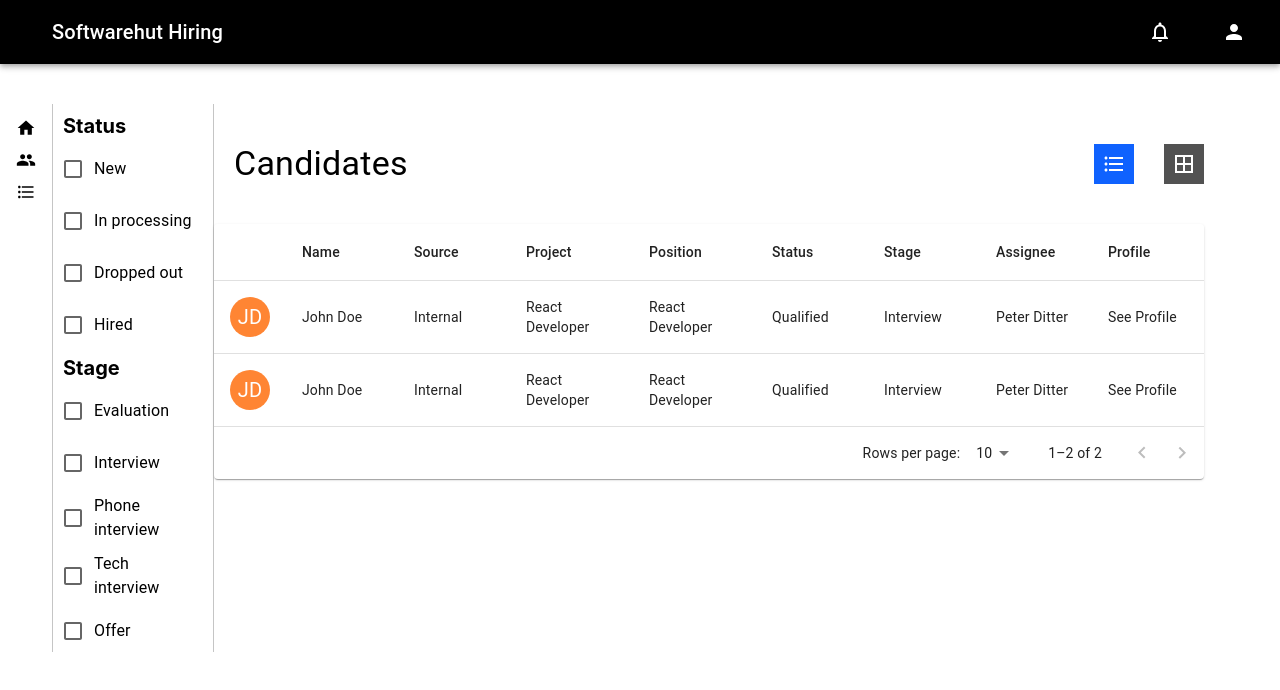
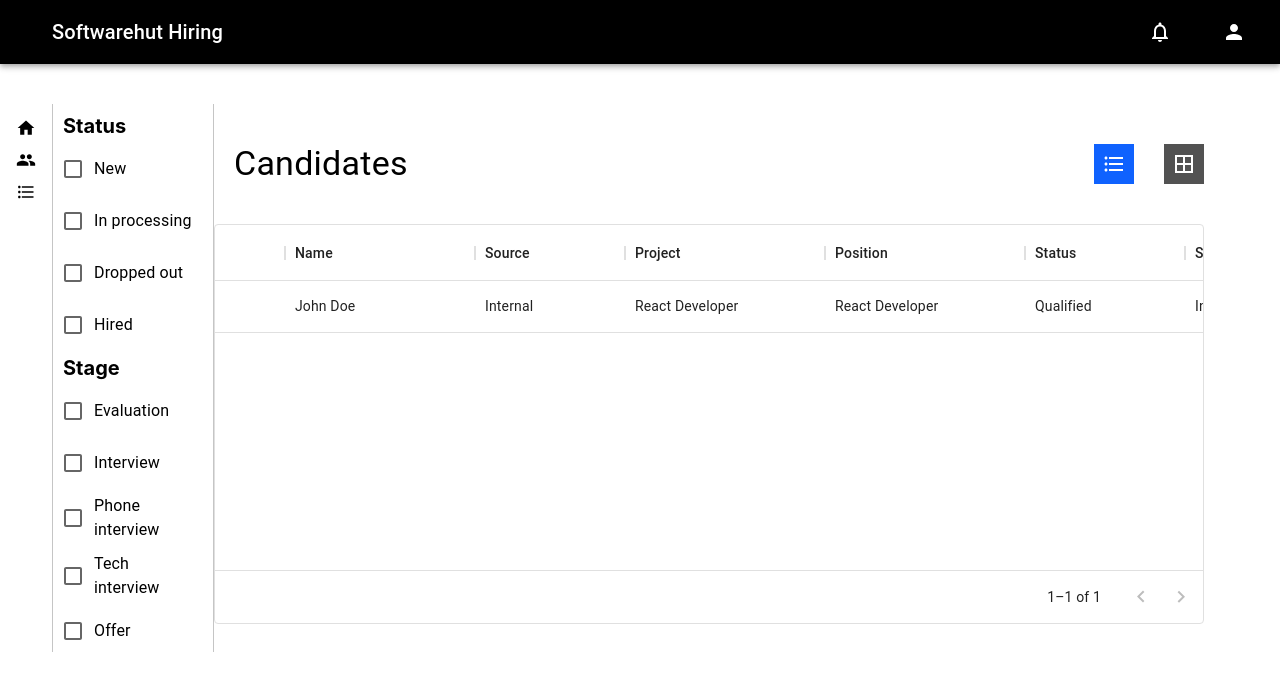
Before and after one commit to softwarehutpl/HeRo-frontend-2, a React (Create React App) app: page /candidates in a window 1280 px wide. Shown: the top 690 px of the page. Built offline with nearby package versions, Linux system fonts and the light colour scheme; no server answers.

Commit message:
candidates table change

```diff
--- a/src/modules/candidates/Candidates.tsx
+++ b/src/modules/candidates/Candidates.tsx
@@ -1,11 +1,12 @@
 import React from "react";
 import CheckboxFilters from "../common/components/checkboxFilters/CheckboxFilters";
-import StickyHeadTable from "../common/components/table/StickyHeadTable";
+// import StickyHeadTable from "../common/components/table/StickyHeadTable";
 import { CustomDiv, CheckboxDiv } from "./CandidatesStyles";
 import CandidatesTableHeader from "./headerCandidates/HeaderCandidates";
 import { useTables } from "../contexts/CandidatesTablesContext";
 import { CustomKanbanDiv} from "../common/components/kanban/KanbanTableStyles"
 import KanbanTable from "../common/components/kanban/KanbanTable";
+import CustomTable from "../common/components/table/CustomTable";
 
 function Candidates() {
   const whichTable = useTables().value;
@@ -18,6 +19,7 @@ function Candidates() {
     "Tech interview",
     "Offer",
   ];
+
   return (
     <CustomDiv>
       <CheckboxDiv>
@@ -27,7 +29,7 @@ function Candidates() {
       <div style={{ width: "100%" }}>
         <CandidatesTableHeader title="Candidates" />
         {whichTable === 0 ? (
-          <StickyHeadTable />
+          <CustomTable />
         ) : (
           <CustomKanbanDiv ><KanbanTable/></CustomKanbanDiv>
         )}
--- /dev/null
+++ b/src/modules/common/components/table/CustomTable.tsx
@@ -0,0 +1,51 @@
+import * as React from 'react';
+import { DataGrid, GridColDef } from '@mui/x-data-grid';
+import CustomAvatar from '../avatars/CustomAvatar';
+
+const columns: GridColDef[] = [
+  {
+    field: "avatar",
+    headerName: "",
+    width: 70,
+    sortable: false,
+    filterable: false,
+  },
+  { field: 'name', headerName: 'Name', width: 190 },
+  { field: 'source', headerName: 'Source', width: 150 },
+  { field: 'project', headerName: 'Project', width: 200 },
+  { field: 'position', headerName: 'Position', width: 200 },
+  { field: 'status', headerName: 'Status', width: 160 },
+  { field: 'stage', headerName: 'Stage', width: 160 },
+  { field: 'assignee', headerName: 'Assignee', width: 160 },
+  { field: 'profile', headerName: 'Profile', width: 160 },
+];
+
+const owndata = [
+  {
+    id: '1',
+    renderCell: () => {
+      return <CustomAvatar name={"John Doe"} />;
+    },
+    name: 'John Doe',
+    source: 'Internal',
+    project: 'React Developer',
+    position: 'React Developer',
+    status: 'Qualified',
+    stage: 'Interview',
+    assignee: 'Peter Ditter',
+    profile: 'see Profile',
+  },
+];
+
+export default function CustomTable() {
+  return (
+    <div style={{ height: 400, width: '100%' }}>
+      <DataGrid
+        rows={owndata}
+        columns={columns}
+        pageSize={5}
+        rowsPerPageOptions={[5]}
+      />
+    </div>
+  );
+}
--- a/src/modules/common/components/table/StickyHeadTable.tsx
+++ /dev/null
@@ -1,127 +0,0 @@
-import * as React from 'react';
-import Paper from '@mui/material/Paper';
-import Table from '@mui/material/Table';
-import TableBody from '@mui/material/TableBody';
-import TableCell from '@mui/material/TableCell';
-import TableContainer from '@mui/material/TableContainer';
-import TableHead from '@mui/material/TableHead';
-import TablePagination from '@mui/material/TablePagination';
-import TableRow from '@mui/material/TableRow';
-import CustomAvatar from '../avatars/CustomAvatar';
-
-interface Column {
-  id: 'avatar' | 'name' | 'source' | 'project' | 'position' | 'status' | 'stage' | 'assignee' | 'profile';
-  label: string;
-  minWidth?: number;
-  align?: 'right';
-  format?: (value: number) => string;
-}
-
-const columns: readonly Column[] = [
-  { id: 'avatar', label: '', minWidth: 40 },
-  { id: 'name', label: 'Name', minWidth: 80 },
-  { id: 'source', label: 'Source', minWidth: 80 },
-  { id: 'project', label: 'Project', minWidth: 80, },
-  { id: 'position', label: 'Position', minWidth: 80, },
-  { id: 'status', label: 'Status', minWidth: 80, },
-  { id: 'stage', label: 'Stage', minWidth: 80, },
-  { id: 'assignee', label: 'Assignee', minWidth: 80, },
-  { id: 'profile', label: 'Profile', minWidth: 80, }
-];
-
-interface Data {
-  avatar: React.ReactElement;
-  name: string;
-  source: string;
-  project: string;
-  position: string;
-  status: string;
-  stage: string;
-  assignee: string;
-  profile: string;
-}
-
-function createData(
-  avatar: React.ReactElement,
-  name: string,
-  source: string,
-  project: string,
-  position: string,
-  status: string,
-  stage: string,
-  assignee: string,
-  profile: string
-): Data {
-  return { avatar, name, source, project, position, status, stage, assignee, profile };
-}
-
-
-const rows = [
-  createData( <CustomAvatar name="John Doe" />, 'John Doe', 'Internal', 'React Developer', 'React Developer', 'Qualified', 'Interview', 'Peter Ditter', 'See Profile'),
-  createData( <CustomAvatar name="John Doe" />, 'John Doe', 'Internal', 'React Developer', 'React Developer', 'Qualified', 'Interview', 'Peter Ditter', 'See Profile'),
-];
-
-export default function StickyHeadTable() {
-  const [page, setPage] = React.useState(0);
-  const [rowsPerPage, setRowsPerPage] = React.useState(10);
-
-  const handleChangePage = (event: unknown, newPage: number) => {
-    setPage(newPage);
-  };
-
-  const handleChangeRowsPerPage = (event: React.ChangeEvent<HTMLInputElement>) => {
-    setRowsPerPage(+event.target.value);
-    setPage(0);
-  };
-
-  return (
-    <Paper sx={{ width: '100%', overflow: 'hidden'}}>
-      <TableContainer sx={{ maxHeight: 500, minWidth: '100%'}}>
-        <Table stickyHeader aria-label="sticky table">
-          <TableHead>
-            <TableRow>
-              {columns.map((column) => (
-                <TableCell
-                  key={column.id}
-                  align={column.align}
-                  style={{ minWidth: column.minWidth }}
-                >
-                  {column.label}
-                </TableCell>
-              ))}
-            </TableRow>
-          </TableHead>
-          <TableBody>
-            {rows
-              .slice(page * rowsPerPage, page * rowsPerPage + rowsPerPage)
-              .map((row) => {
-                return (
-                  <TableRow hover role="checkbox" tabIndex={-1} key={row.name}>
-                    {columns.map((column) => {
-                      const value = row[column.id];
-                      return (
-                        <TableCell key={column.id} align={column.align}>
-                          {column.format && typeof value === 'number'
-                            ? column.format(value)
-                            : value}
-                        </TableCell>
-                      );
-                    })}
-                  </TableRow>
-                );
-              })}
-          </TableBody>
-        </Table>
-      </TableContainer>
-      <TablePagination
-        rowsPerPageOptions={[10, 25, 100]}
-        component="div"
-        count={rows.length}
-        rowsPerPage={rowsPerPage}
-        page={page}
-        onPageChange={handleChangePage}
-        onRowsPerPageChange={handleChangeRowsPerPage}
-      />
-    </Paper>
-  );
-}
```
